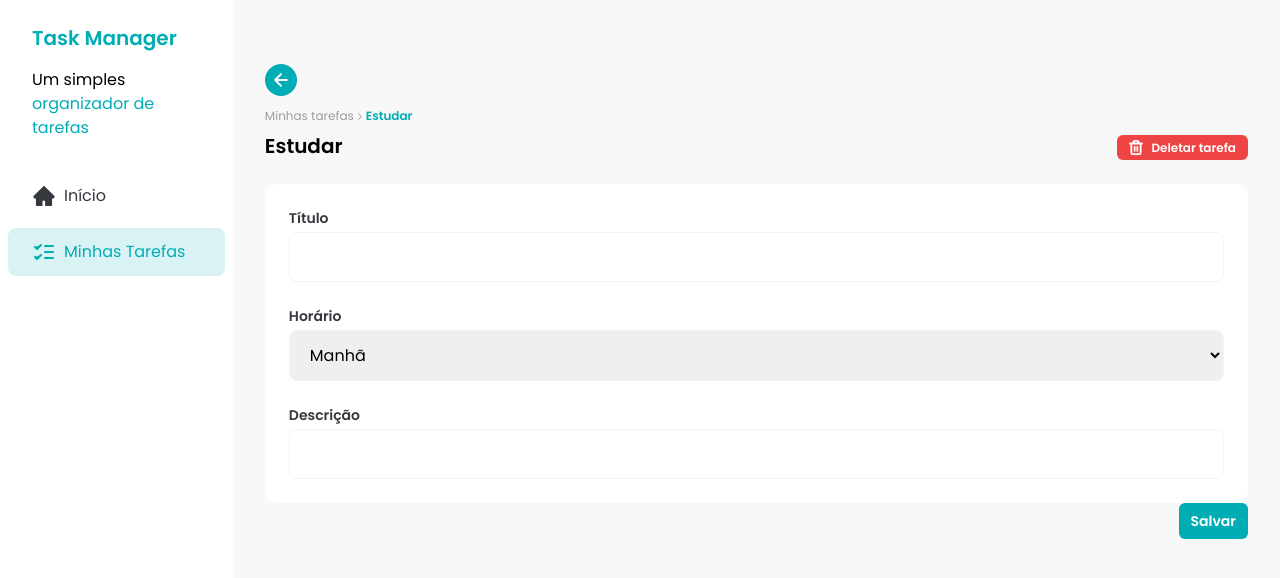
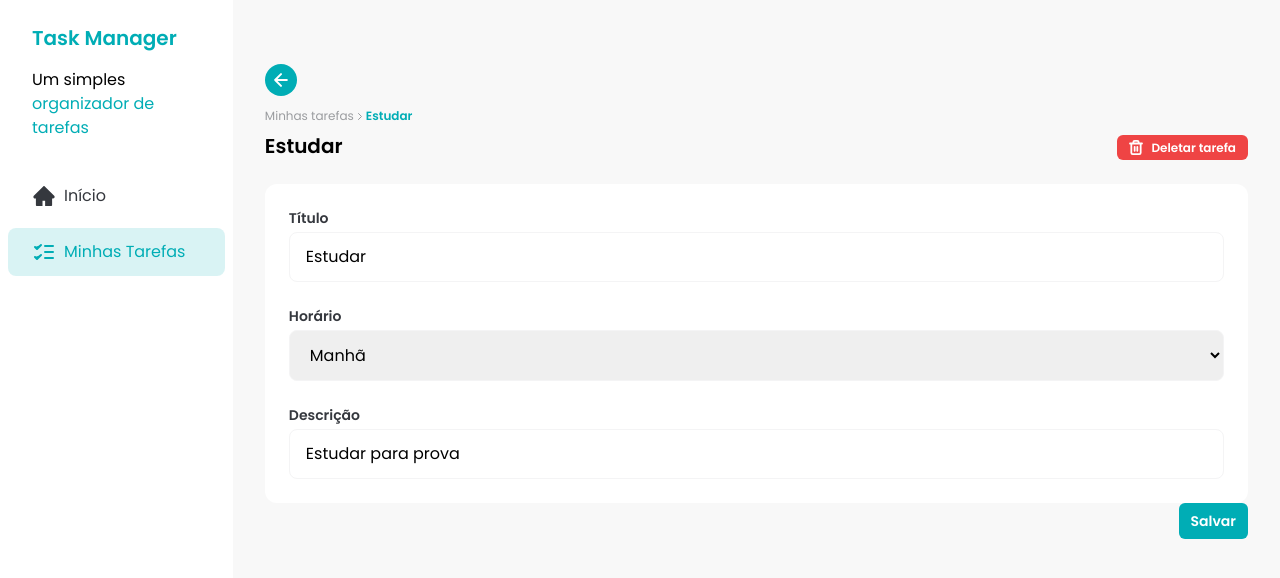
Before and after one commit to MarcusLinck/fsc-task-manager, a React (Vite) app: page /task/1 in a window 1280 px wide. Shown: the top 578 px of the page. Built offline with nearby package versions, Linux system fonts and the light colour scheme; data requests are answered from the project's data file.

Commit message:
feat: ensure task can be edited

```diff
--- a/db.json
+++ b/db.json
@@ -8,11 +8,11 @@
       "status": "done"
     },
     {
-      "id": "2",
-      "title": "Olhar tv",
-      "description": "Olhar largados e pelados",
+      "title": "agua mineral",
       "time": "morning",
-      "status": "in_progress"
+      "description": "com gas",
+      "status": "not_started",
+      "id": "2"
     },
     {
       "id": "3",
@@ -44,9 +44,9 @@
     },
     {
       "id": "0594",
-      "title": "htrhtr",
+      "title": "lontra",
       "time": "morning",
-      "description": "hrthrth",
+      "description": "do oceano",
       "status": "not_started"
     },
     {
--- a/src/components/Sidebar.jsx
+++ b/src/components/Sidebar.jsx
@@ -1,11 +1,12 @@
+import { Link } from 'react-router-dom'
+
 import { HomeIcon, TasksIcon } from '../assets/icons/index.js'
 import SidebarButton from './SidebarButton.jsx'
-
 const Sidebar = () => {
   return (
     <div className="h-screen w-72 bg-white">
       <div className="space-y-4 px-8 py-6">
-        <h1 className="text-brand-primary text-xl font-semibold">
+        <h1 className="text-xl font-semibold text-brand-primary">
           Task Manager
         </h1>
         <p>
@@ -15,10 +16,12 @@ const Sidebar = () => {
       </div>
 
       <div className="flex flex-col gap-2 p-2">
-        <SidebarButton color="unselected">
-          <HomeIcon />
-          Início
-        </SidebarButton>
+        <Link to="/">
+          <SidebarButton color="unselected">
+            <HomeIcon />
+            Início
+          </SidebarButton>
+        </Link>
         <SidebarButton color="selected">
           <TasksIcon />
           Minhas Tarefas
--- a/src/pages/taskDetails.jsx
+++ b/src/pages/taskDetails.jsx
@@ -1,7 +1,13 @@
-import { useEffect, useState } from 'react'
+import { useEffect, useRef, useState } from 'react'
 import { Link, useNavigate, useParams } from 'react-router-dom'
+import { toast } from 'sonner'
 
-import { ArrowLeftIcon, ChevronRightIcon, TrashIcon } from '../assets/icons'
+import {
+  ArrowLeftIcon,
+  ChevronRightIcon,
+  LoaderIcon,
+  TrashIcon,
+} from '../assets/icons'
 import Button from '../components/Button'
 import Input from '../components/Input'
 import Select from '../components/Select'
@@ -10,11 +16,80 @@ import Sidebar from '../components/Sidebar'
 const TaskDetailsPage = () => {
   const { taskId } = useParams()
   const [task, setTask] = useState()
+  const [errors, setError] = useState([])
+  const [updateIsLoading, setUpdateIsLoading] = useState(false)
   const navigate = useNavigate()
+
+  const titleRef = useRef()
+  const descriptionRef = useRef()
+  const timeRef = useRef()
 
   const handleBackClick = () => {
     navigate(-1)
   }
+
+  const updateTask = async () => {
+    const newErrors = []
+
+    const title = titleRef.current.value
+    const time = timeRef.current.value
+    const description = descriptionRef.current.value
+
+    if (!title.trim()) {
+      newErrors.push({
+        inputName: 'title',
+        message: 'O título é obrigatório',
+      })
+    }
+
+    if (!time.trim()) {
+      newErrors.push({
+        inputName: 'time',
+        message: 'O horário é obrigatório',
+      })
+    }
+
+    if (!description.trim()) {
+      newErrors.push({
+        inputName: 'description',
+        message: 'A descrição é obrigatória',
+      })
+    }
+
+    setError(newErrors)
+
+    if (newErrors.length > 0) {
+      return
+    }
+
+    setUpdateIsLoading(true)
+    const response = await fetch(`http://localhost:3000/tasks/${taskId}`, {
+      method: 'PATCH',
+      body: JSON.stringify({
+        title,
+        time,
+        description,
+      }),
+    })
+
+    if (!response.ok) {
+      setUpdateIsLoading(false)
+      return toast.error(
+        'Erro ao atualizar a tarefa. Por favor tente novamente'
+      )
+    }
+    setUpdateIsLoading(false)
+
+    const data = await response.json()
+    console.log(data)
+    setTask(data)
+  }
+
+  const titleError = errors.find((error) => error.inputName === 'title')
+  const descriptionError = errors.find(
+    (error) => error.inputName === 'description'
+  )
+  const timeError = errors.find((error) => error.inputName === 'time')
 
   useEffect(() => {
     const fetchTask = async () => {
@@ -66,20 +141,47 @@ const TaskDetailsPage = () => {
           {/* dados da tarefa */}
           <div className="space-y-6 rounded-xl bg-brand-white p-6">
             <div>
-              <Input id="title" label="Título" />
+              <Input
+                id="title"
+                label="Título"
+                defaultValue={task?.title}
+                ref={titleRef}
+                errorMessage={titleError?.message}
+                disabled={updateIsLoading}
+              />
             </div>
 
             <div>
-              <Select />
+              <Select
+                defaultValue={task?.time}
+                ref={timeRef}
+                errorMessage={timeError?.message}
+                disabled={updateIsLoading}
+              />
             </div>
 
             <div>
-              <Input id="description" label="Descrição" />
+              <Input
+                id="description"
+                label="Descrição"
+                defaultValue={task?.description}
+                ref={descriptionRef}
+                errorMessage={descriptionError?.message}
+                disabled={updateIsLoading}
+              />
             </div>
           </div>
           {/* botão de salvar */}
           <div className="flex w-full justify-end gap-3">
-            <Button size="large" color="primary" type="submit">
+            <Button
+              size="large"
+              color="primary"
+              onClick={updateTask}
+              disabled={updateIsLoading}
+            >
+              {updateIsLoading && (
+                <LoaderIcon className="animate-spin text-brand-white" />
+              )}
               Salvar
             </Button>
           </div>
```
